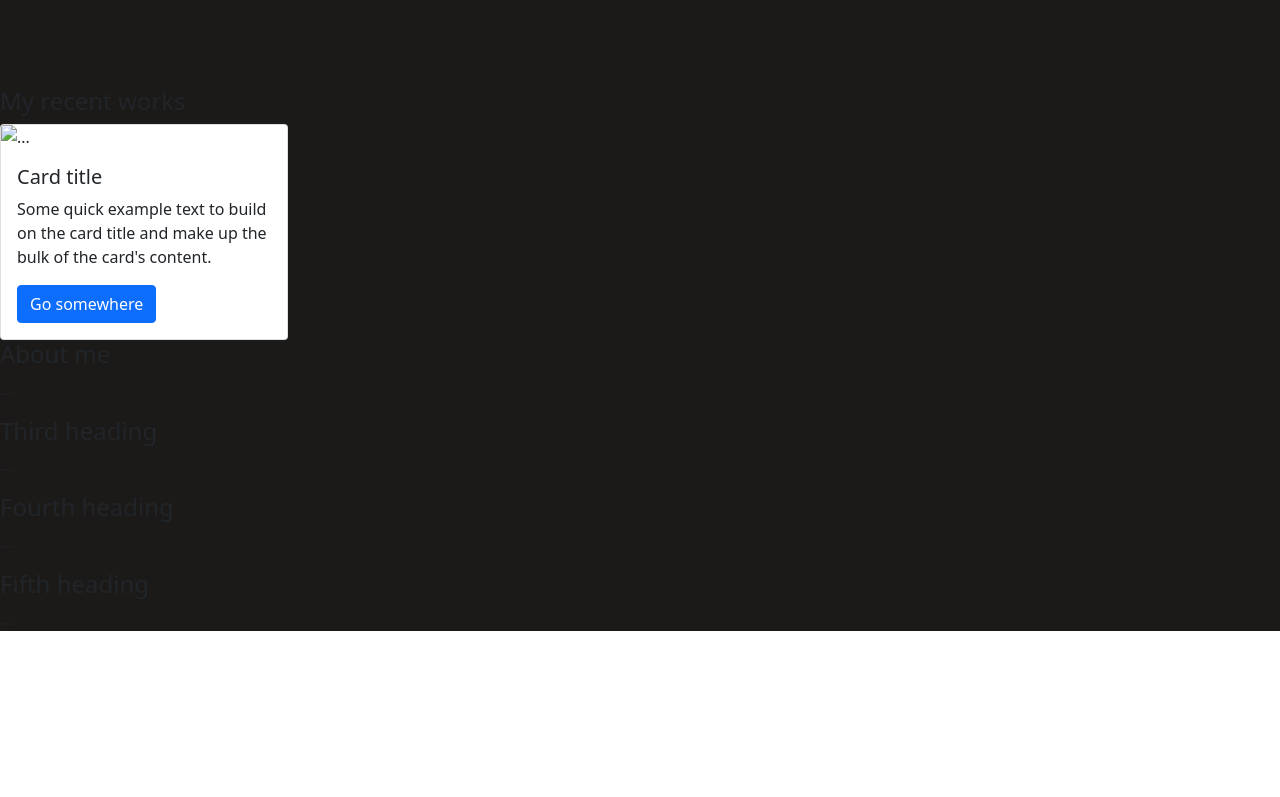
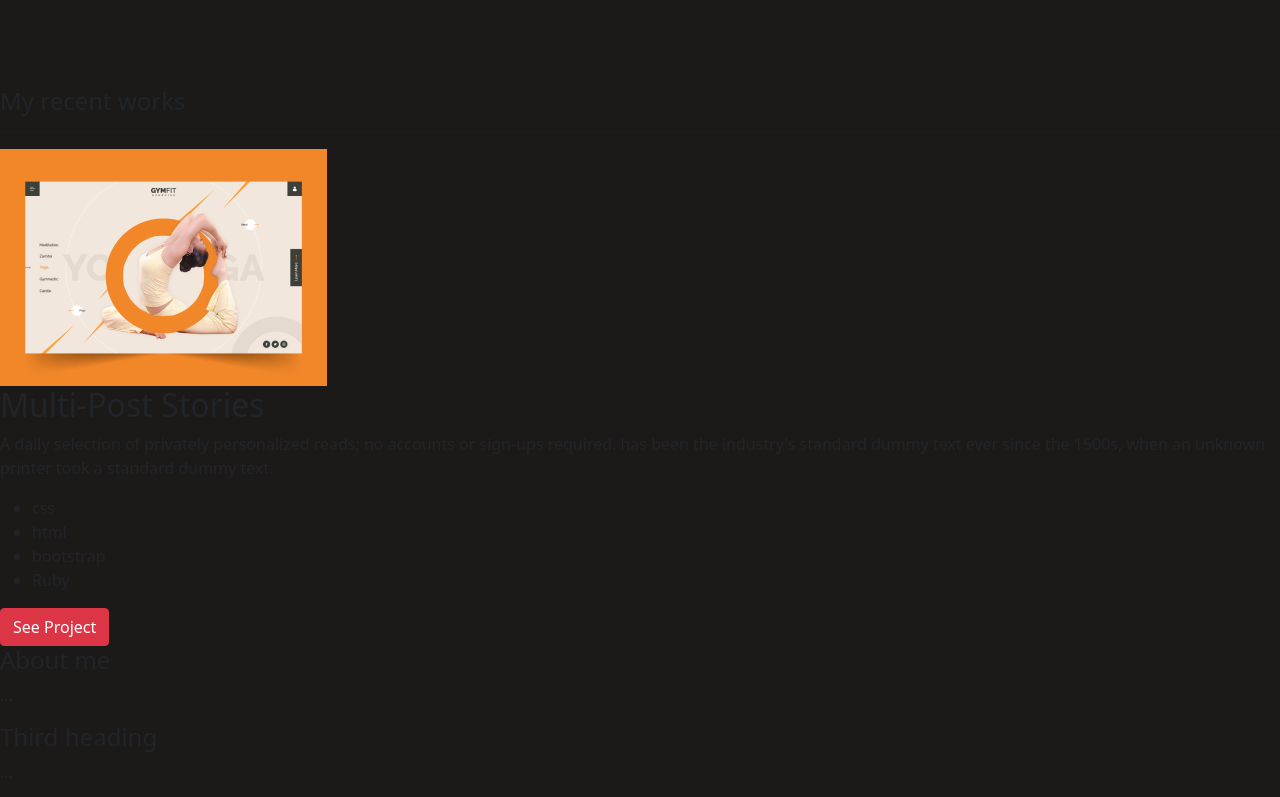
Before and after one commit to lucabenaventew/bootstrap_practice, a website: page index.html in a window 1280 px wide. Shown: the part 860-1657 px from the top of the page. Before the commit the page ends 1507 px from the top, so only its background shows below. Drawn offline with nearby package versions, Linux system fonts and the light colour scheme.

Commit message:
Updated index.html

```diff
--- a/index.html
+++ b/index.html
@@ -36,7 +36,7 @@
         </ul>
     </nav>
     <div data-bs-spy="scroll" data-bs-target="#navbar-example2" data-bs-offset="0" class="scrollspy-example" tabindex="0" style="background-color:#1c1a19">
-        <div class="row">
+        <div class="row ">
             <div class="col-1" style="background-color: #1C1A19;">
                 <ul class="list-group">
                     <li class="list-group-item"><img src="./img/svg/github.svg"></li>
@@ -60,13 +60,23 @@
             </div>
         </div>
         <h4 id="scrollspyHeading1">My recent works</h4>
-        <div class="card" style="width: 18rem;">
-            <img src="..." class="card-img-top" alt="...">
-            <div class="card-body">
-                <h5 class="card-title">Card title</h5>
-                <p class="card-text">Some quick example text to build on the card title and make up the bulk of the card's
-                    content.</p>
-                <a href="#" class="btn btn-primary">Go somewhere</a>
+        <hr>
+        <div>
+            <img src="./img/bg/Placeholder.png" alt="">
+            <div>
+                <h2>Multi-Post Stories</h2>
+                <p>
+                    A daily selection of privately personalized reads; no accounts or sign-ups required.
+                     has been the industry's standard dummy text ever since the 1500s,
+                      when an unknown printer took a standard dummy text.
+                </p>
+                <ul>
+                    <li>css</li>
+                    <li>html</li>
+                    <li>bootstrap</li>
+                    <li>Ruby</li>
+                </ul>
+                <button class="btn btn-danger">See Project</button>
             </div>
         </div>
 
```
